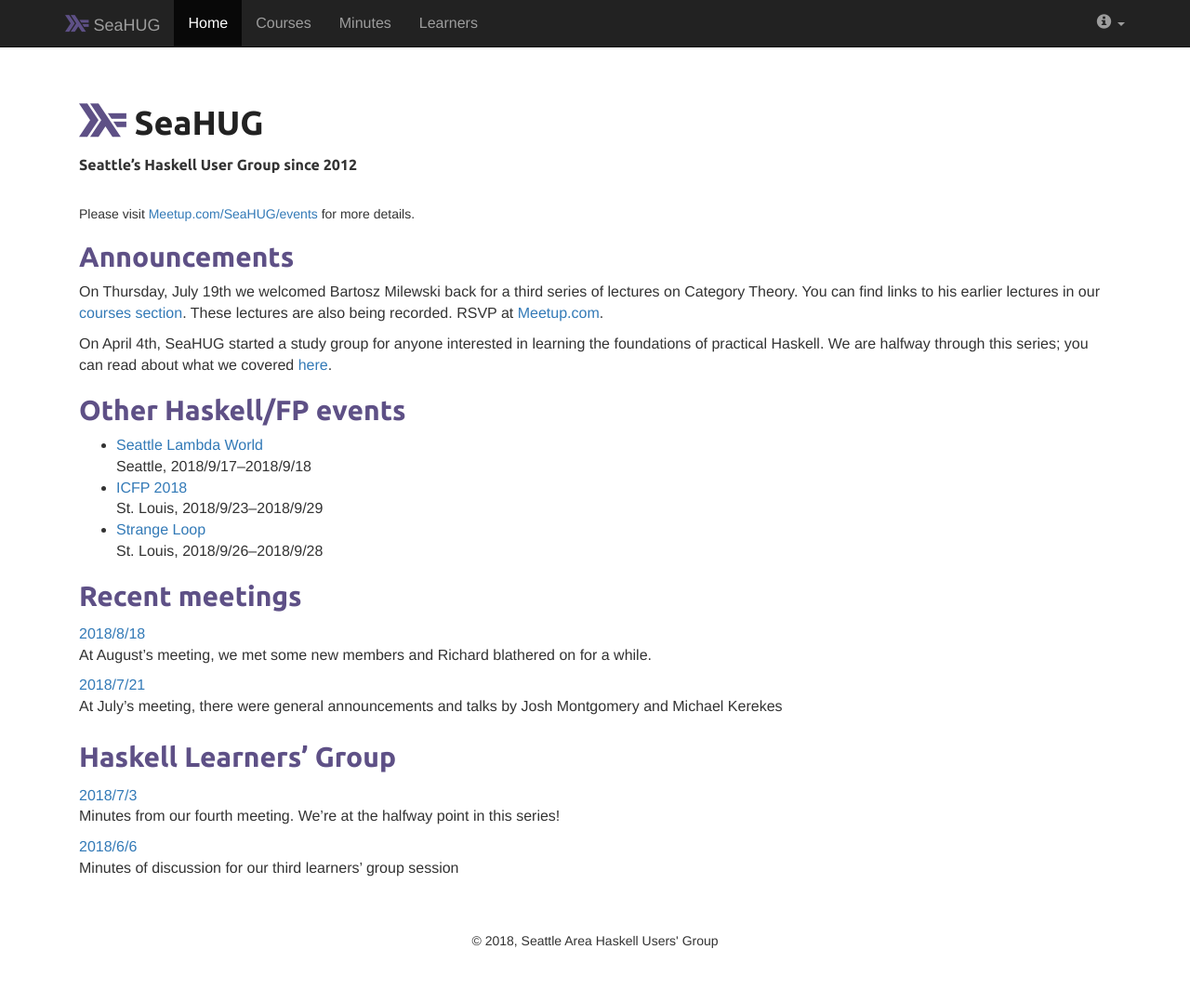
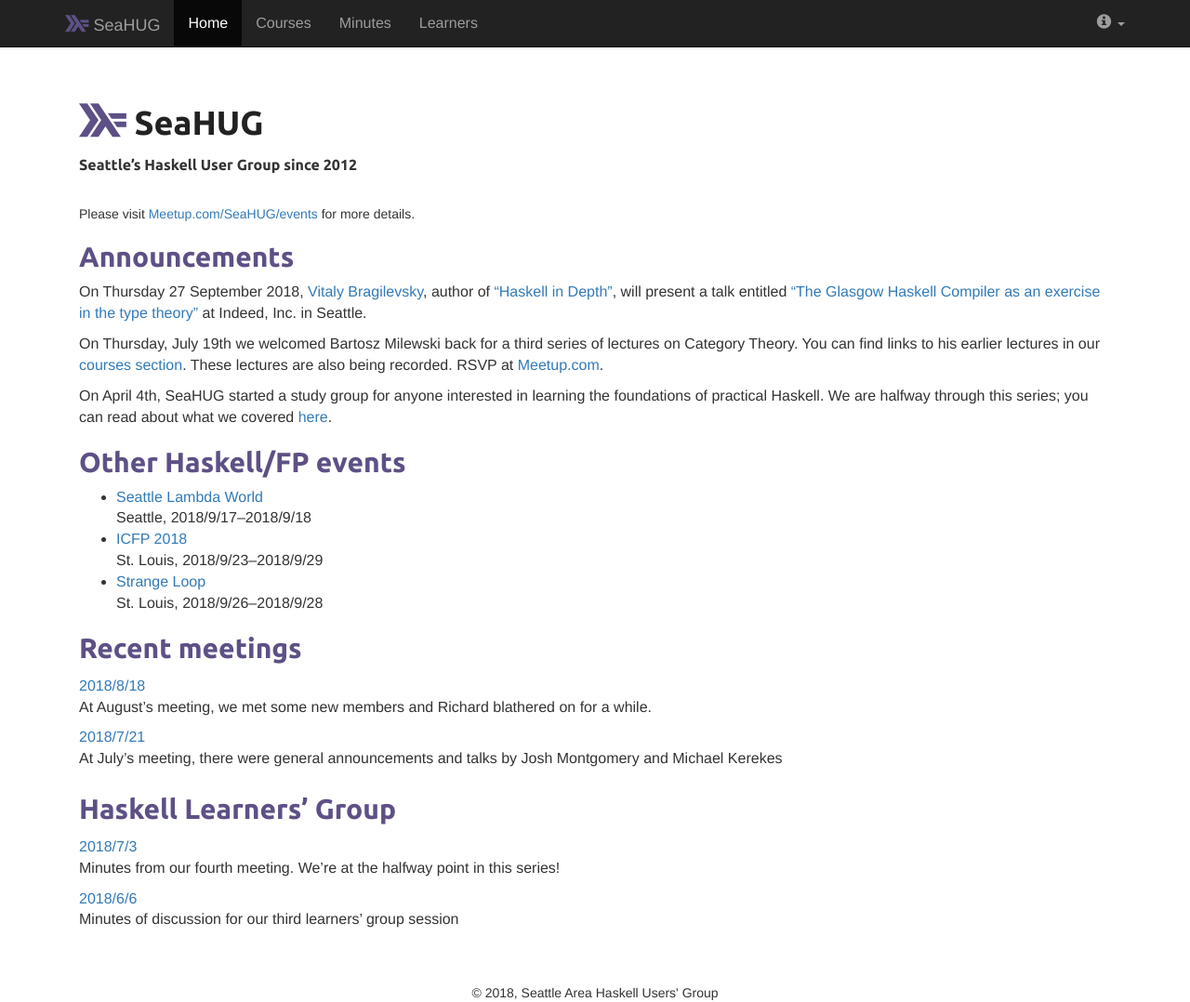
Before and after one commit to seahug/seahug.github.io, a Jekyll site: the page built from index.md, in a window 1280 px wide and 1078 px high. Shown: the whole window at 93% size. Built offline with Jekyll 4.4.1, drawn with Linux system fonts in a browser that asks for light colours; nearby versions of some CDN libraries.

Commit message:
Vitaly Bragilevsky talk at Indeed

```diff
--- a/_includes/announcements.md
+++ b/_includes/announcements.md
@@ -1,4 +1,6 @@
 ## Announcements
+
+On Thursday 27 September 2018, [Vitaly Bragilevsky][vitaly], author of ["Haskell in Depth"][haskell-in-depth], will present a talk entitled ["The Glasgow Haskell Compiler as an exercise in the type theory"][vitaly] at Indeed, Inc. in Seattle.
 
 On Thursday, July 19th we welcomed Bartosz Milewski back for a
 third series of lectures on Category Theory. You can find links to his earlier lectures in our [courses section][courses]. These lectures are also being recorded. RSVP at [Meetup.com][category-theory].
@@ -13,11 +15,13 @@
 * [ICFP 2018][icfp2018]<br/>St. Louis, 2018/9/23&ndash;2018/9/29
 * [Strange Loop][strange-loop]<br/>St. Louis, 2018/9/26&ndash;2018/9/28
 
+[april-minutes]: http://seattlehaskell.org/learners
 [bayhac2018]: https://wiki.haskell.org/BayHac2018
+[category-theory]: https://www.meetup.com/SEAHUG
+[courses]: {{ "/courses/" | relative_url }}
+[haskell-in-depth]: https://www.manning.com/books/haskell-in-depth
 [icfp2018]: https://conf.researchr.org/home/icfp-2018
-[april-minutes]: http://seattlehaskell.org/learners
 [may-rsvp]: https://www.meetup.com/seahug/events/qkvtmpyxhbdb/
 [seattle-lambda-world]: http://seattle.lambda.world/
 [strange-loop]: https://www.thestrangeloop.com/
-[category-theory]: https://www.meetup.com/SEAHUG
-[courses]: {{ "/courses/" | relative_url }}
+[vitaly]: {{ "/vitaly" | relative_url }}
```
Also changed, not shown: vitaly.md (added, +29 -0 lines).
